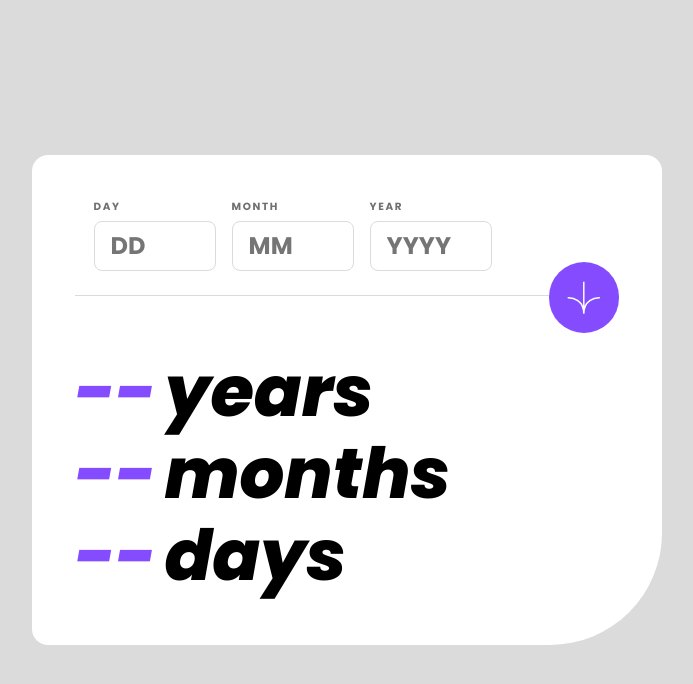
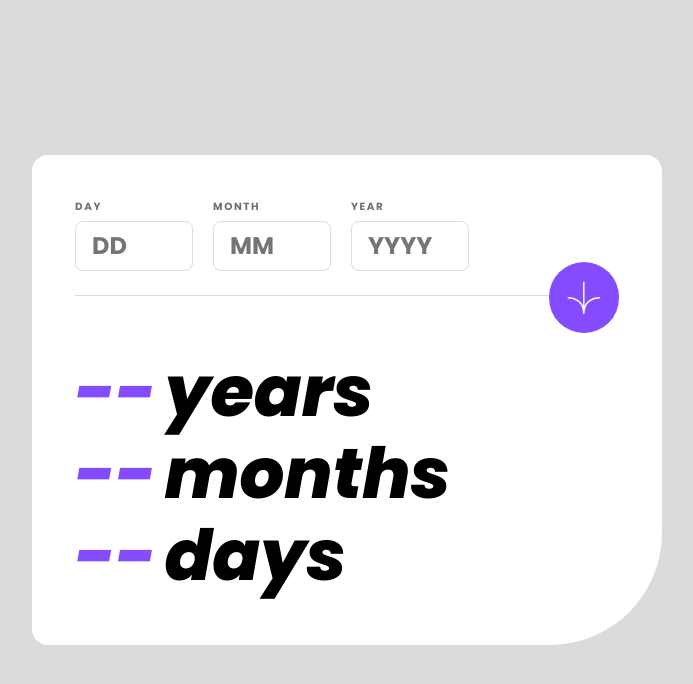
Before and after one commit to mostafa-meerzad/age-calculator, a React (Vite) app: page / in a window 1280 px wide. Shown: the top 684 px of the page, without its empty margins (293-986 px from the left). Built offline with nearby package versions, Linux system fonts and the light colour scheme.

Commit message:
Correct input width

```diff
--- a/src/styles/styles.css
+++ b/src/styles/styles.css
@@ -136,9 +136,12 @@ body {
     font-size: 0.65rem;
   }
   .input__input {
-    width: 5.5rem;
     padding: 0.4rem 1rem;
     font-size: 1.5rem;
+  }
+  .input__wrapper {
+    width: 7.4rem;
+    justify-self: flex-start;
   }
   .input__error {
     width: -moz-max-content;
--- a/src/styles/styles.scss
+++ b/src/styles/styles.scss
@@ -151,9 +151,12 @@ body {
     }
 
     &__input {
-      width: 5.5rem;
       padding: 0.4rem 1rem;
       font-size: 1.5rem;
+    }
+    &__wrapper {
+      width: 7.4rem;
+      justify-self: flex-start;
     }
 
     &__error {
```
Also changed, not shown: 1 other file (tests, documents, lock files or other folders).
